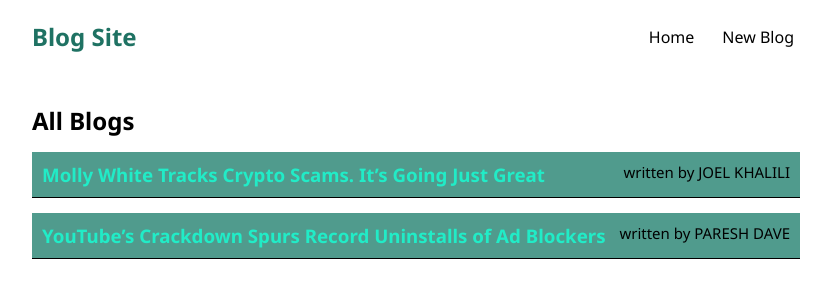
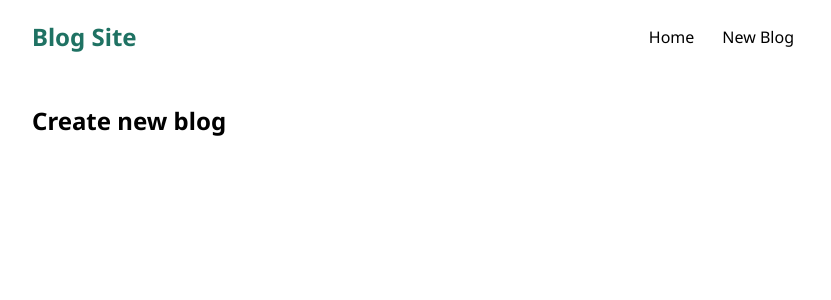
Before and after one commit to Liqaing/Blog-Site, a React (Create React App) app: page /create in a window 1280 px wide. Shown: the top 300 px of the page, without its empty margins (224-1055 px from the left). Built offline with nearby package versions, Linux system fonts and the light colour scheme; data requests are answered from the project's data file.

Commit message:
Create new route and map it to new creat component

```diff
--- a/src/App.js
+++ b/src/App.js
@@ -1,5 +1,6 @@
 import Navbar from './components/navbar';
 import Home from './components/home';
+import CreateBlog from './components/createBlog';
 import { BrowserRouter as Router, Route, Switch } from 'react-router-dom';
 
 function App() {
@@ -9,8 +10,12 @@ function App() {
         <Navbar/>
         <div className="content">
           <Switch>
-            <Route path='/'>
-              <Home/>
+            <Route exact path='/'>
+              <Home />
+            </Route>
+
+            <Route path='/create'>
+              <CreateBlog />
             </Route>
           </Switch>
         </div>
--- a/src/components/bloglist.js
+++ b/src/components/bloglist.js
@@ -3,6 +3,7 @@ const BlogList = ({blogs, title}) => {
     return (
         <div className="blog-list">
             <h2>{title}</h2>
+
             {/* Loop through each blog in blogs and return a html */}
             {blogs.map((blog) => (
                 <div className="blog-preview" key={blog.id}>
--- /dev/null
+++ b/src/components/createBlog.js
@@ -0,0 +1,9 @@
+const CreateBlog = () => {
+    return (
+        <div className="create-blog">
+            <h2>Create new blog</h2>
+        </div>
+    );
+}
+
+export default CreateBlog;
```
